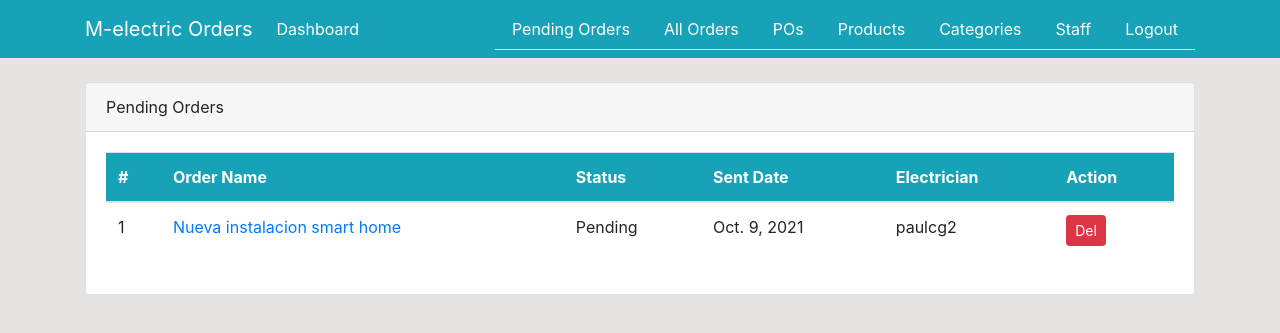
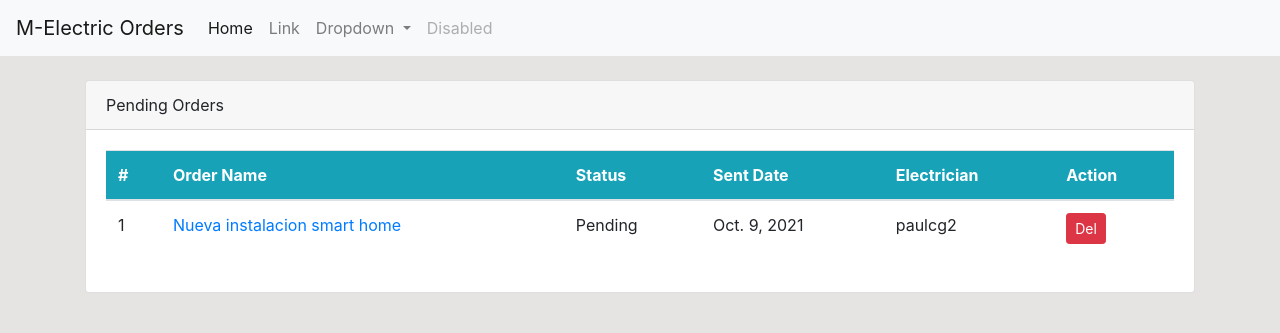
Before and after one commit to PaulCabeza/orders-mgmt-melectric, a Django app: page /orders in a window 1280 px wide. Shown: the top 333 px of the page. Run offline with Django 3.2, Linux system fonts and the light colour scheme; a user stored in the database is signed in; data comes from the database, SQL or seed files in the repository; both versions use the stored data as it was after the commit; some libraries are stand-ins or nearby versions.

Commit message:
starting changing navbar style

```diff
--- a/templates/dashboard/pending_orders.html
+++ b/templates/dashboard/pending_orders.html
@@ -44,3 +44,8 @@
         </div>
     </div>
 </div>
+
+{% block scripts %}
+<script src="https://code.jquery.com/jquery-3.5.1.slim.min.js" integrity="sha384-DfXdz2htPH0lsSSs5nCTpuj/zy4C+OGpamoFVy38MVBnE+IbbVYUew+OrCXaRkfj" crossorigin="anonymous"></script>
+<script src="https://cdn.jsdelivr.net/npm/bootstrap@4.6.0/dist/js/bootstrap.bundle.min.js" integrity="sha384-Piv4xVNRyMGpqkS2by6br4gNJ7DXjqk09RmUpJ8jgGtD7zP9yug3goQfGII0yAns" crossorigin="anonymous"></script>
+{% endblock %}
--- a/templates/partials/base.html
+++ b/templates/partials/base.html
@@ -22,7 +22,7 @@
 
   </head>
   <body>
-      {% include 'partials/nav.html' %}
+      {% include 'partials/nav2.html' %}
 
       {% block content %}
 
--- /dev/null
+++ b/templates/partials/nav2.html
@@ -0,0 +1,31 @@
+<nav class="navbar navbar-expand-lg navbar-light bg-light">
+    <a class="navbar-brand" href="#">M-Electric Orders</a>
+    <button class="navbar-toggler" type="button" data-toggle="collapse" data-target="#navbarSupportedContent" aria-controls="navbarSupportedContent" aria-expanded="false" aria-label="Toggle navigation">
+        <span class="navbar-toggler-icon"></span>
+    </button>
+
+    <div class="collapse navbar-collapse" id="navbarSupportedContent">
+        <ul class="navbar-nav mr-auto">
+            <li class="nav-item active">
+                <a class="nav-link" href="#">Home <span class="sr-only">(current)</span></a>
+            </li>
+            <li class="nav-item">
+                <a class="nav-link" href="#">Link</a>
+            </li>
+            <li class="nav-item dropdown">
+                <a class="nav-link dropdown-toggle" href="#" id="navbarDropdown" role="button" data-toggle="dropdown" aria-haspopup="true" aria-expanded="false">
+                    Dropdown
+                </a>
+                <div class="dropdown-menu" aria-labelledby="navbarDropdown">
+                    <a class="dropdown-item" href="#">Action</a>
+                    <a class="dropdown-item" href="#">Another action</a>
+                    <div class="dropdown-divider"></div>
+                    <a class="dropdown-item" href="#">Something else here</a>
+                </div>
+            </li>
+            <li class="nav-item">
+                <a class="nav-link disabled" href="#">Disabled</a>
+            </li>
+        </ul>
+    </div>
+</nav>
```
Also changed, not shown: db.sqlite3.
